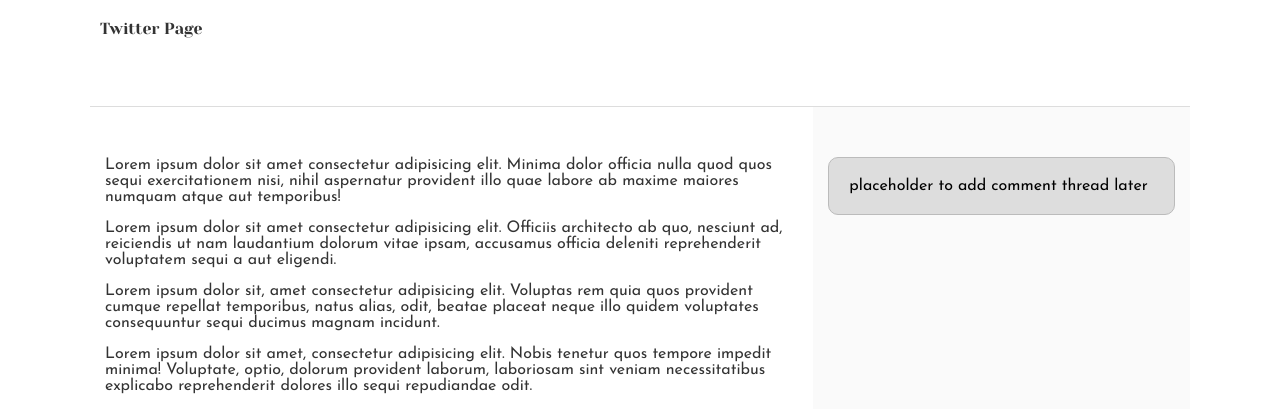
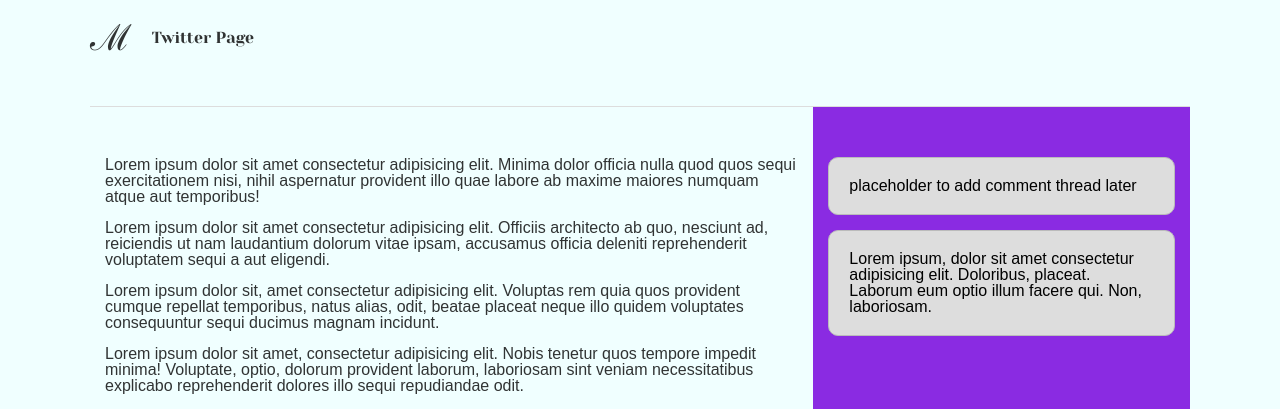
Before and after one commit to KingKowa/alx-html_css, a plain HTML site: page css_basic/index.html in a window 1280 px wide. Shown: the top 409 px of the page. Drawn offline with Linux system fonts and the light colour scheme.

Commit message:
Apply personal css styles to the page

```diff
--- a/css_basic/index.html
+++ b/css_basic/index.html
@@ -10,6 +10,9 @@
 <body class="works_on_smartphone">
     <header>
         <ul>
+            <li class="logo">
+                &#8499;
+            </li>
             <li>
                 <a href="tweets.html">Twitter Page</a>
             </li>
@@ -54,6 +57,7 @@
         </article>
         <aside>
             <p>placeholder to add comment thread later</p>
+            <p>Lorem ipsum, dolor sit amet consectetur adipisicing elit. Doloribus, placeat. Laborum eum optio illum facere qui. Non, laboriosam.</p>
         </aside>
     </main>
     <footer>
--- a/css_basic/styles.css
+++ b/css_basic/styles.css
@@ -1,6 +1,10 @@
 body {
     display: flex;
     flex-direction: column;
+    background-color: azure;
+    font-family: Arial, Helvetica, sans-serif;
+    font-size: medium;
+    box-shadow: 5px;
 }
 
 main {
@@ -17,4 +21,11 @@ article {
 aside {
     flex: 1;
     overflow-y: auto;
+    background-color: blueviolet;
+    box-shadow: 5px;
 }
+
+img {
+    height: 10px;
+    width: 10px;
+}
```
